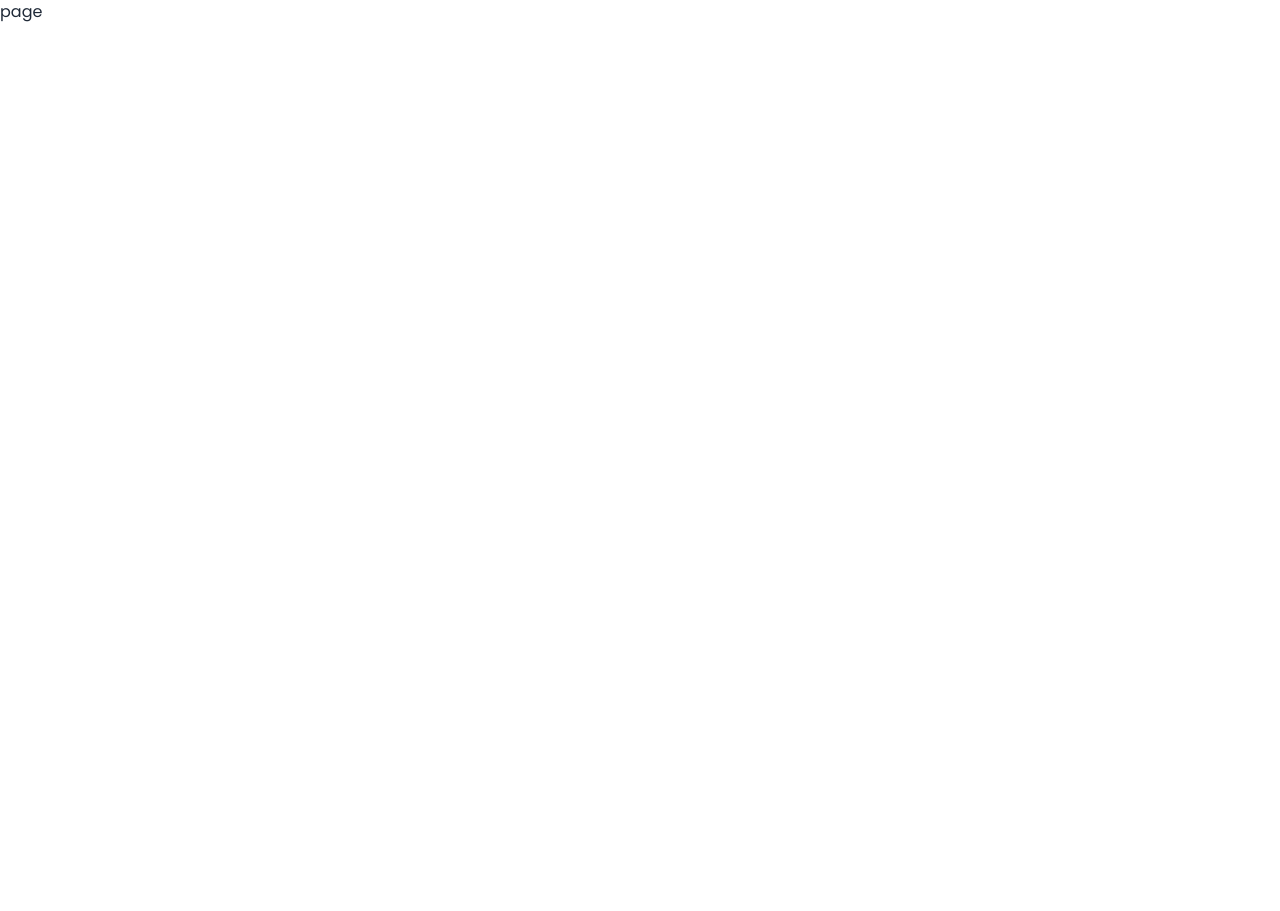
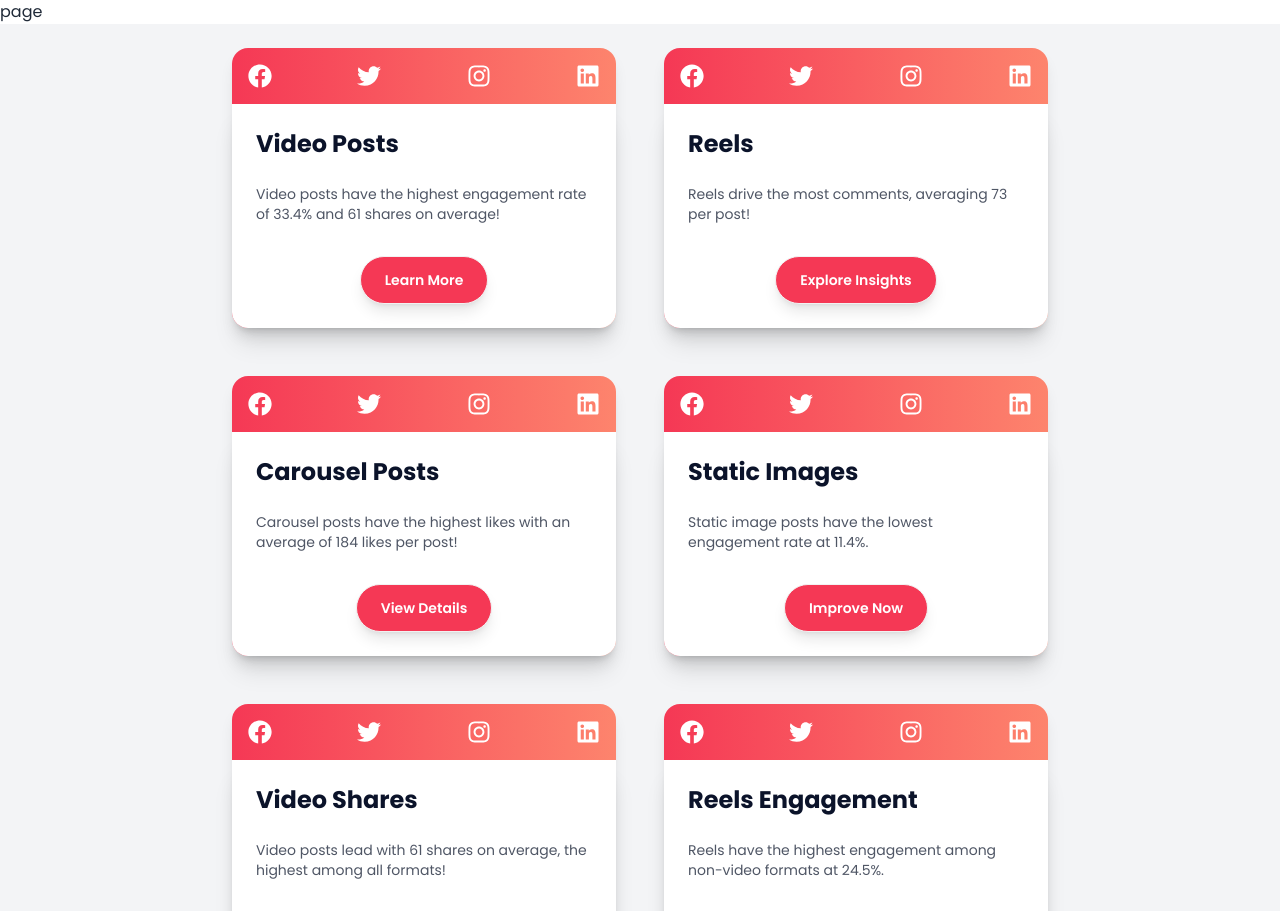
Before and after one commit to Rudalph/supermind-hackathon-assignment, a Next.js app: page /Assignment in a window 1280 px wide. Shown: the top 911 px of the page. Before the commit the page ends 800 px from the top, so only its background shows below. Built offline with nearby package versions, Linux system fonts and the light colour scheme.

Commit message:
Insight UI

```diff
--- /dev/null
+++ b/Components/Insight.jsx
@@ -0,0 +1,77 @@
+import React from 'react';
+import { FaFacebook, FaTwitter, FaInstagram, FaLinkedin } from 'react-icons/fa'; // Import social media icons
+
+function Insight() {
+
+  const socialIcons = [FaFacebook, FaTwitter, FaInstagram, FaLinkedin]; // Social media icons
+
+  const insights = [
+    {
+      title: "Video Posts",
+      description: "Video posts have the highest engagement rate of 33.4% and 61 shares on average!",
+      buttonText: "Learn More",
+    },
+    {
+      title: "Reels",
+      description: "Reels drive the most comments, averaging 73 per post!",
+      buttonText: "Explore Insights",
+    },
+    {
+      title: "Carousel Posts",
+      description: "Carousel posts have the highest likes with an average of 184 likes per post!",
+      buttonText: "View Details",
+    },
+    {
+      title: "Static Images",
+      description: "Static image posts have the lowest engagement rate at 11.4%.",
+      buttonText: "Improve Now",
+    },
+    {
+      title: "Video Shares",
+      description: "Video posts lead with 61 shares on average, the highest among all formats!",
+      buttonText: "Check Insights",
+    },
+    {
+      title: "Reels Engagement",
+      description: "Reels have the highest engagement among non-video formats at 24.5%.",
+      buttonText: "Analyze Now",
+    },
+    {
+      title: "Consistent Carousel",
+      description: "Carousel posts show consistent engagement with an average rate of 18.3%.",
+      buttonText: "Learn Strategy",
+    },
+  ];
+
+  return (
+    <div className="flex justify-center flex-wrap gap-12 p-6 bg-gray-100 align-middle items-center" >
+      {insights.map((insight, index) => {
+        return (
+          <div
+            key={index}
+            className="card bg-gradient-to-r from-[#F53855] to-[#FD846D] w-96 h-70 shadow-lg rounded-2xl hover:scale-105 transition-transform duration-300 ease-in-out transform"
+          >
+            {/* Social Media Icons */}
+            <div className="flex justify-between p-4">
+              {socialIcons.map((Icon, idx) => (
+                <Icon key={idx} className="text-white text-2xl hover:text-gray-300 transition-all duration-300 cursor-pointer" />
+              ))}
+            </div>
+
+            <div className="card-body flex flex-col justify-between p-6 bg-white rounded-b-2xl shadow-xl">
+              <h2 className="card-title text-2xl font-bold text-[#0B132A] mb-4">{insight.title}</h2>
+              <p className="text-[#4F5665] text-sm mb-6">{insight.description}</p>
+              <div className="card-actions justify-center">
+                <button className="btn bg-gradient bg-[#F53855] text-white px-6 py-3 rounded-full shadow-lg hover:bg-gradient-to-l hover:from-orange-500 hover:to-pink-500 transition-all duration-300">
+                  {insight.buttonText}
+                </button>
+              </div>
+            </div>
+          </div>
+        );
+      })}
+    </div>
+  );
+}
+
+export default Insight;
--- a/app/Assignment/page.jsx
+++ b/app/Assignment/page.jsx
@@ -1,8 +1,12 @@
 import React from 'react'
+import Insight from "@/Components/Insight"
 
 const page = () => {
   return (
+    <div>
     <div>page</div>
+    <Insight/>
+    </div>
   )
 }
 
--- a/package.json
+++ b/package.json
@@ -11,7 +11,8 @@
   "dependencies": {
     "next": "15.1.3",
     "react": "^19.0.0",
-    "react-dom": "^19.0.0"
+    "react-dom": "^19.0.0",
+    "react-icons": "^5.4.0"
   },
   "devDependencies": {
     "@eslint/eslintrc": "^3",
```
Also changed, not shown: 1 other file (tests, documents, lock files or other folders).
